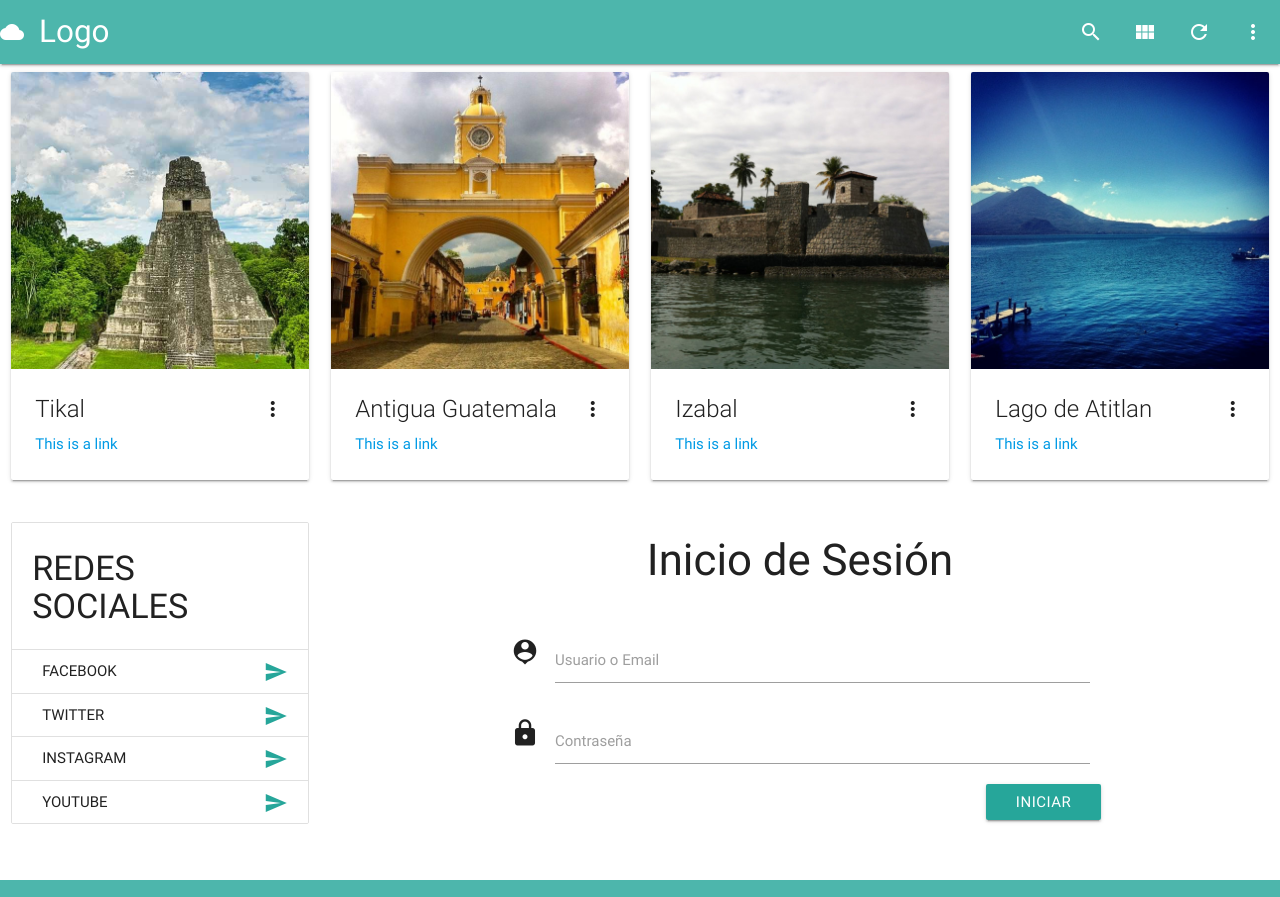
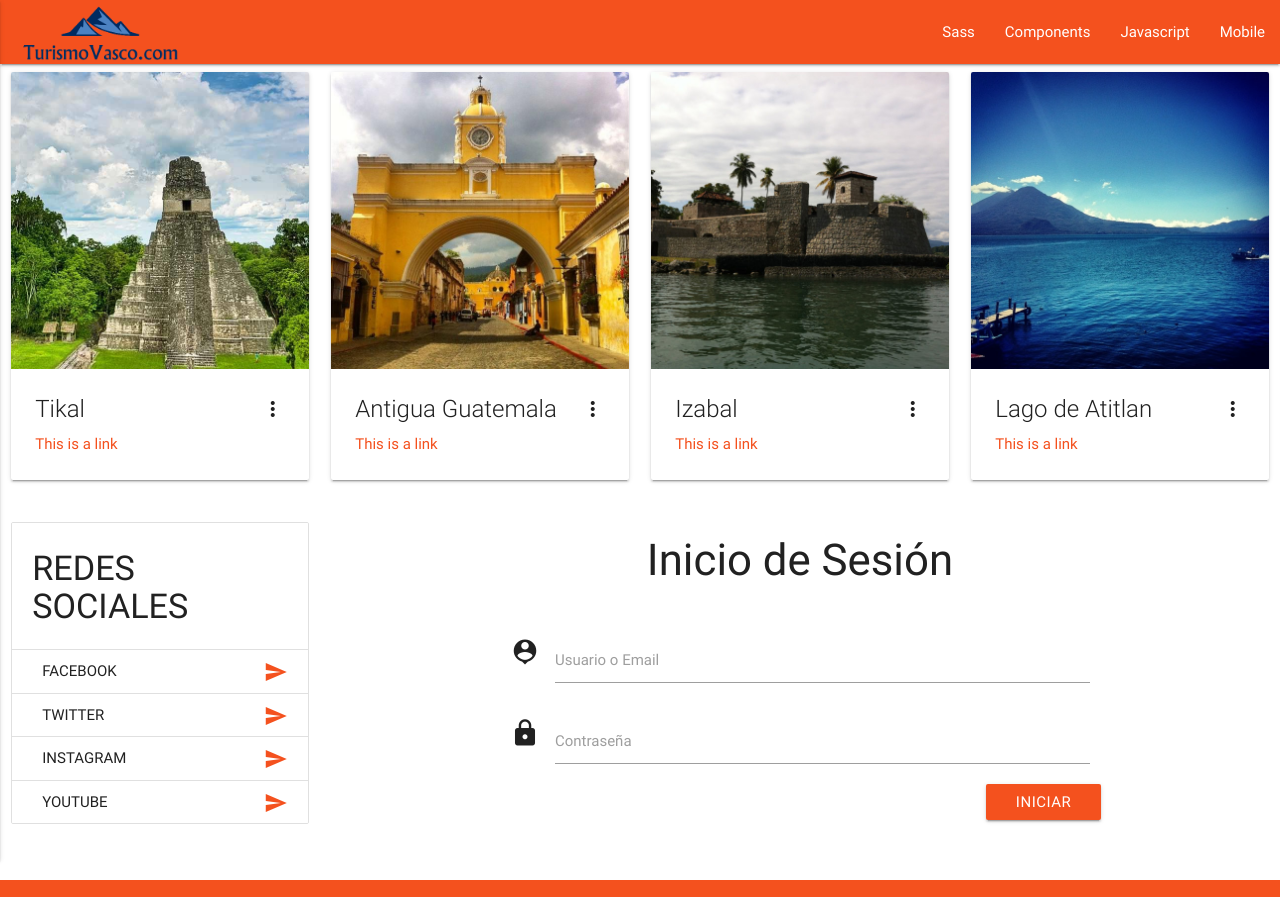
Before and after one commit to adrianafrank/versiones, a plain HTML site: page estructura2.html in a window 1280 px wide. Shown: the top 897 px of the page. Drawn offline with Linux system fonts and the light colour scheme.

Commit message:
diseños colores

```diff
--- a/estructura2.html
+++ b/estructura2.html
@@ -8,17 +8,24 @@
 	<title>Estructura 2</title>
 </head>
 <body>
-	  <nav>
-    <div class="nav-wrapper teal lighten-2">
-      <a href="#!" class="brand-logo"><i class="material-icons">cloud</i>Logo</a>
-      <ul class="right hide-on-med-and-down">
-        <li><a href="sass.html"><i class="material-icons">search</i></a></li>
-        <li><a href="badges.html"><i class="material-icons">view_module</i></a></li>
-        <li><a href="collapsible.html"><i class="material-icons">refresh</i></a></li>
-        <li><a href="mobile.html"><i class="material-icons">more_vert</i></a></li>
-      </ul>
-    </div>
-  </nav>
+	   <nav>
+	    <div class="nav-wrapper deep-orange darken-1">
+	      <a href="#!" class="brand-logo"><img src="loge.png" alt="" width="200"></a>
+	      <a href="#" data-activates="mobile-demo" class="button-collapse"><i class="material-icons">menu</i></a>
+	      <ul class="right hide-on-med-and-down">
+	        <li><a href="sass.html">Sass</a></li>
+	        <li><a href="badges.html">Components</a></li>
+	        <li><a href="collapsible.html">Javascript</a></li>
+	        <li><a href="mobile.html">Mobile</a></li>
+	      </ul>
+	      <ul class="side-nav" id="mobile-demo">
+	        <li><a href="sass.html">Sass</a></li>
+	        <li><a href="badges.html">Components</a></li>
+	        <li><a href="collapsible.html">Javascript</a></li>
+	        <li><a href="mobile.html">Mobile</a></li>
+	      </ul>
+	    </div>
+	  </nav>
 	<div class="row">
 		<div class="col m3 s6">
 		 <div class="card">
@@ -27,7 +34,7 @@
 		    </div>
 		    <div class="card-content">
 		      <span class="card-title activator grey-text text-darken-4">Tikal<i class="material-icons right">more_vert</i></span>
-		      <p><a href="#">This is a link</a></p>
+		      <p><a href="#" class="deep-orange-text text-darken-1">This is a link</a></p>
 		    </div>
 		    <div class="card-reveal">
 		      <span class="card-title grey-text text-darken-4">Tikal<i class="material-icons right">close</i></span>
@@ -42,7 +49,7 @@
 			    </div>
 			    <div class="card-content">
 			      <span class="card-title activator grey-text text-darken-4">Antigua Guatemala<i class="material-icons right">more_vert</i></span>
-			      <p><a href="#">This is a link</a></p>
+			      <p><a href="#" class="deep-orange-text text-darken-1">This is a link</a></p>
 			    </div>
 			    <div class="card-reveal">
 			      <span class="card-title grey-text text-darken-4">Antigua Guatemala<i class="material-icons right">close</i></span>
@@ -57,7 +64,7 @@
 			    </div>
 			    <div class="card-content">
 			      <span class="card-title activator grey-text text-darken-4">Izabal<i class="material-icons right">more_vert</i></span>
-			      <p><a href="#">This is a link</a></p>
+			      <p><a href="#" class="deep-orange-text text-darken-1">This is a link</a></p>
 			    </div>
 			    <div class="card-reveal">
 			      <span class="card-title grey-text text-darken-4">Izabal<i class="material-icons right">close</i></span>
@@ -72,7 +79,7 @@
 			    </div>
 			    <div class="card-content">
 			      <span class="card-title activator grey-text text-darken-4">Lago de Atitlan<i class="material-icons right">more_vert</i></span>
-			      <p><a href="#">This is a link</a></p>
+			      <p><a href="#" class="deep-orange-text text-darken-1">This is a link</a></p>
 			    </div>
 			    <div class="card-reveal">
 			      <span class="card-title grey-text text-darken-4">Card Title<i class="material-icons right">close</i></span>
@@ -85,10 +92,10 @@
 		<div class="col s12 m3">
 	      <ul class="collection with-header">
 	        <li class="collection-header"><h4>REDES SOCIALES</h4></li>
-	        <li class="collection-item"><div>FACEBOOK<a href="#!" class="secondary-content"><i class="material-icons">send</i></a></div></li>
-	        <li class="collection-item"><div>TWITTER<a href="#!" class="secondary-content"><i class="material-icons">send</i></a></div></li>
-	        <li class="collection-item"><div>INSTAGRAM<a href="#!" class="secondary-content"><i class="material-icons">send</i></a></div></li>
-	        <li class="collection-item"><div>YOUTUBE<a href="#!" class="secondary-content"><i class="material-icons">send</i></a></div></li>
+	        <li class="collection-item"><div>FACEBOOK<a href="#!" class="secondary-content deep-orange-text text-darken-1"><i class="material-icons">send</i></a></div></li>
+	        <li class="collection-item"><div>TWITTER<a href="#!" class="secondary-content deep-orange-text text-darken-1"><i class="material-icons">send</i></a></div></li>
+	        <li class="collection-item"><div>INSTAGRAM<a href="#!" class="secondary-content deep-orange-text text-darken-1"><i class="material-icons">send</i></a></div></li>
+	        <li class="collection-item"><div>YOUTUBE<a href="#!" class="secondary-content deep-orange-text text-darken-1"><i class="material-icons">send</i></a></div></li>
 	      </ul>
 		</div>
 		<div class="col s12 m9">
@@ -110,13 +117,13 @@
 			          <input id="icon_telephone" type="tel" class="validate">
 			          <label for="icon_telephone">Contraseña</label>
 			        </div>
-			        <a href="" class="waves-effect waves-light btn right">Iniciar</a>
+			        <a href="" class="waves-effect waves-light btn right deep-orange darken-1">Iniciar</a>
 			      </div>
 			    </form>
 			  </div>
 		</div>
 	</div>
-        <footer class="page-footer  teal lighten-2">
+        <footer class="page-footer  deep-orange darken-1">
           <div class="container">
             <div class="row">
               <div class="col l6 s12">
@@ -143,5 +150,8 @@
         </footer>
 	<script src="js/jquery-3.2.1.js"></script>
 	<script src="materialize/js/materialize.js"></script>
+	<script>
+		$(".button-collapse").sideNav();
+	</script>
 </body>
 </html>
```
Also changed, not shown: Log.png (added), Logo.jpg (added), loge.png (added).
